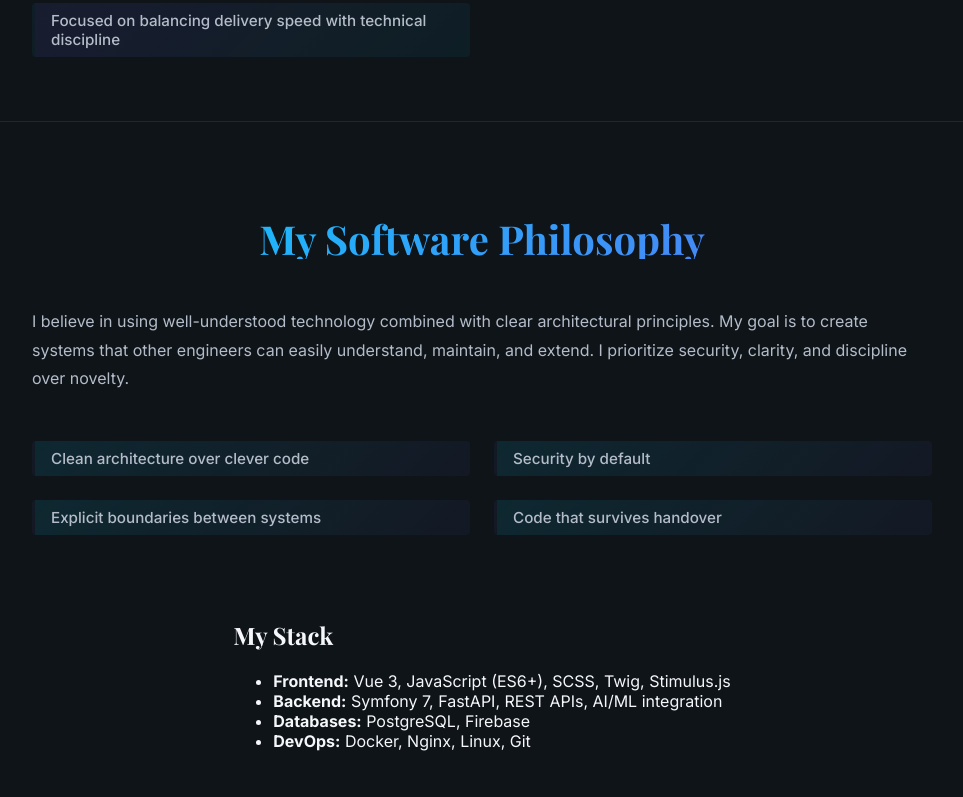
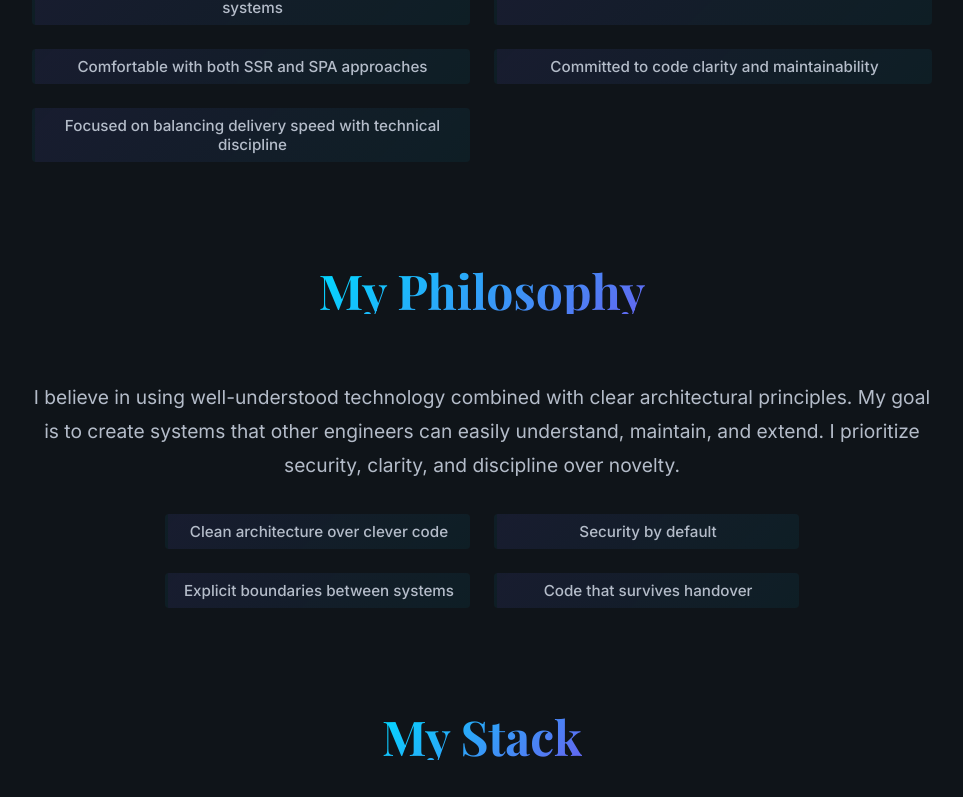
Before and after one commit to sidneyfranciscodev/my-portfolio, a Vue app: page /about in a window 1280 px wide. Shown: the part 703-1500 px from the top of the page, without its empty margins (158-1121 px from the left). Built offline with nearby package versions, Linux system fonts and the light colour scheme.

Commit message:
work on about page design

```diff
--- a/src/assets/styles/abstracts/_mixins.scss
+++ b/src/assets/styles/abstracts/_mixins.scss
@@ -3,6 +3,13 @@
 // ===================================
 // RESPONSIVE BREAKPOINT MIXINS
 // ===================================
+
+@mixin mobile {
+  @media (min-width: $breakpoint-mobile) {
+    @content;
+  }
+}
+
 @mixin tablet {
   @media (min-width: $breakpoint-tablet) {
     @content;
@@ -64,7 +71,7 @@
 }
 
 // ===================================
-// TYPOGRAPHY MIXINS (Mobile first)
+// TYPOGRAPHY MIXINS (mobile first)
 // ===================================
 
 @mixin section-heading {
@@ -107,23 +114,19 @@
 }
 
 // ===================================
-// LIST MIXINS
+// LIST MIXINS (mobile first)
 // ===================================
 
-// Section list base styles (mobile first)
 @mixin section-list {
-  list-style: none;
-  padding: 0;
-  margin: 0;
   display: grid;
   grid-template-columns: 1fr;
+  padding: 0;
   gap: $space-sm;
-  text-align: left;
   max-width: 72rem;
   margin: 0 auto;
+  list-style: none;
 }
 
-// Section list item with optional accent color (mobile first)
 @mixin section-list-item(
   $border-color: $color-accent-primary,
   $bg-gradient: linear-gradient(135deg, rgba(0, 217, 255, 0.1), rgba(99, 102, 241, 0.05)),
--- a/src/assets/styles/view/_about.scss
+++ b/src/assets/styles/view/_about.scss
@@ -6,12 +6,12 @@
   main {
     @include flex-column;
     padding: $space-3xl $space-md;
-    max-width: $breakpoint-wide;
-    margin: 0 auto;
+    text-align: center;
 
-    .intro {
-      width: 100%;
-      text-align: center;
+    #intro,
+    #mindset,
+    #stack {
+      @include flex-column();
       animation: fadeInUp 0.8s ease-out;
       margin-bottom: $space-3xl;
 
@@ -23,9 +23,7 @@
 
       p {
         @include section-paragraph;
-        text-align: left;
         margin-bottom: $space-lg;
-        font-size: 0.9rem;
 
         &:last-of-type {
           margin-bottom: $space-xl;
@@ -34,8 +32,6 @@
 
       ul {
         @include section-list;
-        text-align: left;
-        margin-bottom: 0;
 
         li {
           @include section-list-item(
@@ -70,68 +66,19 @@
       }
     }
 
-    #mindset {
-      width: 100%;
-      text-align: center;
-      padding-top: $space-xl;
-      padding-bottom: $space-4xl;
-      border-top: 1px solid $color-border-light;
-      animation: fadeInUp 1s ease-out;
-
-      h2 {
-        @include section-heading;
-        margin-bottom: $space-xl;
-        animation: slideDown 0.7s ease-out;
-      }
-
-      p {
-        @include section-paragraph;
-        text-align: left;
-        margin-bottom: $space-xl;
-        font-size: 0.9rem;
-      }
-
-      ul {
-        @include section-list;
-        text-align: left;
-
-        li {
-          @include section-list-item(
-            $border-color: $color-accent-primary,
-            $bg-gradient: linear-gradient(135deg, rgba(0, 217, 255, 0.1), rgba(99, 102, 241, 0.05)),
-            $hover-bg: linear-gradient(135deg, rgba(0, 217, 255, 0.15), rgba(99, 102, 241, 0.1))
-          );
-          animation: fadeInUp 0.8s ease-out;
-
-          &:nth-child(1) {
-            animation-delay: 0.5s;
-          }
-          &:nth-child(2) {
-            animation-delay: 0.55s;
-          }
-          &:nth-child(3) {
-            animation-delay: 0.6s;
-          }
-          &:nth-child(4) {
-            animation-delay: 0.65s;
-          }
-        }
-      }
-    }
-
     @include tablet {
       padding: $space-3xl $space-2xl;
 
-      .intro {
+      #intro,
+      #mindset,
+      #stack {
         margin-bottom: $space-4xl;
 
         h2 {
-          font-size: 2rem;
           margin-bottom: $space-2xl;
         }
 
         p {
-          font-size: 0.95rem;
           max-width: 800px;
           margin-left: auto;
           margin-right: auto;
@@ -143,42 +90,26 @@
         }
       }
 
-      #mindset {
-        padding-top: $space-3xl;
-
-        h2 {
-          font-size: 2rem;
-          margin-bottom: $space-2xl;
-        }
-
-        p {
-          font-size: 0.95rem;
-          max-width: 800px;
-          margin-left: auto;
-          margin-right: auto;
-        }
-
-        ul {
-          grid-template-columns: 1fr 1fr;
-          gap: $space-md;
-        }
+      #stack {
+        text-align: left;
+        ul { display: block; }
       }
     }
 
     @include desktop {
       padding: $space-4xl $space-3xl;
 
-      .intro {
+      #intro,
+      #mindset,
+      #stack {
         margin-bottom: $space-4xl;
 
         h2 {
-          font-size: 2.5rem;
+          font-size: 3rem;
           margin-bottom: $space-3xl;
         }
 
         p {
-          font-size: 1rem;
-          line-height: 1.8;
           max-width: 900px;
           margin-left: auto;
           margin-right: auto;
@@ -191,28 +122,9 @@
         }
       }
 
-      #mindset {
-        padding-top: $space-4xl;
-
-        h2 {
-          font-size: 2.5rem;
-          margin-bottom: $space-3xl;
-        }
-
-        p {
-          font-size: 1rem;
-          line-height: 1.8;
-          max-width: 900px;
-          margin-left: auto;
-          margin-right: auto;
-          margin-bottom: $space-3xl;
-        }
-
-        ul {
-          grid-template-columns: repeat(2, 1fr);
-          gap: $space-lg;
-          max-width: 900px;
-        }
+      #stack {
+        text-align: left;
+        ul { display: block; }
       }
     }
   }
--- a/src/assets/styles/view/_home.scss
+++ b/src/assets/styles/view/_home.scss
@@ -17,6 +17,10 @@
       }
     }
 
+    .i-am {
+      @include desktop { max-width: 63rem; }
+    }
+
     h3 { color: $color-accent-primary; }
     p { @include section-paragraph; }
   }
--- a/src/components/TheFooter.vue
+++ b/src/components/TheFooter.vue
@@ -3,7 +3,7 @@
     <div class="top">
       <div class="info">
         <h2>Sidney Francisco</h2>
-        <p>Software Engineer</p>
+        <p>Backend Engineer</p>
       </div>
       <div class="social">
         <h3>Connect</h3>
--- a/src/views/AboutView.vue
+++ b/src/views/AboutView.vue
@@ -2,7 +2,7 @@
   <div id="about">
     <main>
       <the-badge title="About Me"></the-badge>
-      <section class="intro">
+      <section id="intro">
         <h2>Who I Am</h2>
         <p>
           I’m a software engineer focused on building systems that
@@ -30,7 +30,7 @@
       </section>
 
       <section id="mindset">
-        <h2>My Software Philosophy</h2>
+        <h2>My Philosophy</h2>
         <p>
           I believe in using well-understood technology combined with clear architectural
           principles. My goal is to create systems that other engineers can easily understand,
@@ -45,13 +45,13 @@
         </ul>
       </section>
 
-      <section id="skills">
+      <section id="stack">
         <h2>My Stack</h2>
         <ul>
-          <li><b>Frontend:</b> Vue 3, JavaScript (ES6+), SCSS, Twig, Stimulus.js</li>
-          <li><b>Backend:</b> Symfony 7, FastAPI, REST APIs, AI/ML integration</li>
-          <li><b>Databases:</b> PostgreSQL, Firebase</li>
-          <li><b>DevOps:</b> Docker, Nginx, Linux, Git</li>
+          <li><strong>Frontend:</strong> Vue 3, JavaScript (ES6+), SCSS, Twig, Stimulus.js</li>
+          <li><strong>Backend:</strong> Symfony 7, FastAPI, REST APIs, AI/ML integration</li>
+          <li><strong>Database:</strong> PostgreSQL, Firebase</li>
+          <li><strong>DevOps:</strong> Docker, Nginx, Linux, Git</li>
         </ul>
       </section>
     </main>
--- a/src/views/HomeView.vue
+++ b/src/views/HomeView.vue
@@ -12,7 +12,7 @@ import TheHero from '@/components/TheHero.vue'
         <the-badge title="Introduction"></the-badge>
 
         <h2>Who I Am</h2>
-        <p>
+        <p class="i-am">
           I am a backend Engineer focused on REST API architecture, containerized SaaS systems and
           backend performance optimization. I build production-ready applications using Symfony and
           FastAPI, with PostgreSQL relational modeling and Docker-based infrastructure. Experienced
```
